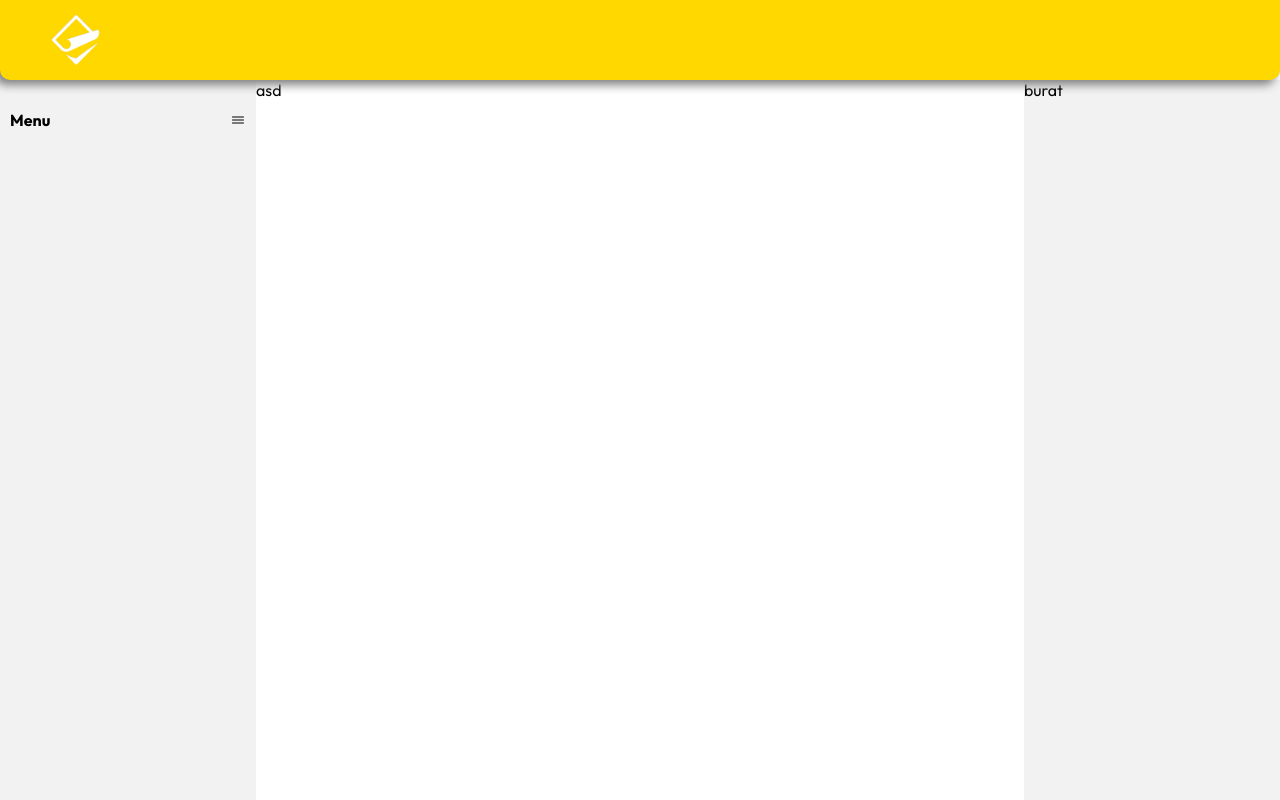
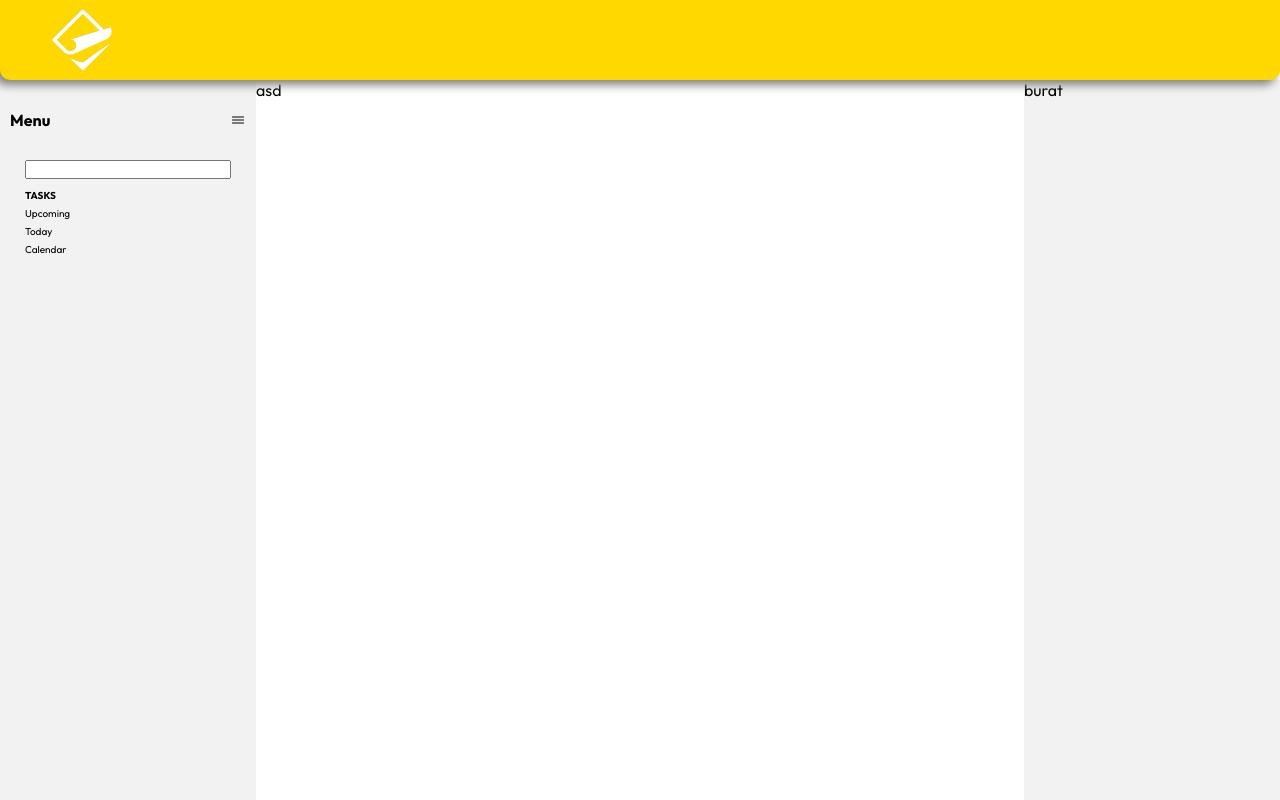
Before and after one commit to Laaarsyyy/To-Do-App, a plain HTML site: page index.html in a window 1280 px wide. Drawn offline with nearby package versions, Linux system fonts and the light colour scheme.

Commit message:
add tasks

```diff
--- a/index.html
+++ b/index.html
@@ -19,6 +19,16 @@
                 <h4>Menu</h4>
                 <ion-icon name="menu-outline"></ion-icon>
              </header>
+
+             <div class="menuMain">
+                <input type="text">
+                <ul class="tasks">
+                    <p>TASKS</p>
+                    <ul>Upcoming</ul>
+                    <ul>Today</ul>
+                    <ul>Calendar</ul>
+                </ul>
+             </div>
         </aside>
 
         <section>
--- a/style.css
+++ b/style.css
@@ -21,11 +21,10 @@ nav {
 
 nav img {
     margin-left: 50px;
-    width: 4%;
+    width: 8vh;
 }
 
 .container {
-
     display: flex;
     height: 90vh;
     width: 100%;
@@ -49,3 +48,20 @@ section {
     padding: 10px;
     height: 10vh;
 }
+
+.menuMain{
+    display: flex;
+    padding: 0 25px 0 25px;
+    flex-direction: column;
+    gap: 10px;
+}
+
+.tasks {
+    font-size: 10px;
+    gap: 5px;
+    display: flex;
+    flex-direction: column;
+}
+.tasks p {
+    font-weight: 700;
+}
```
